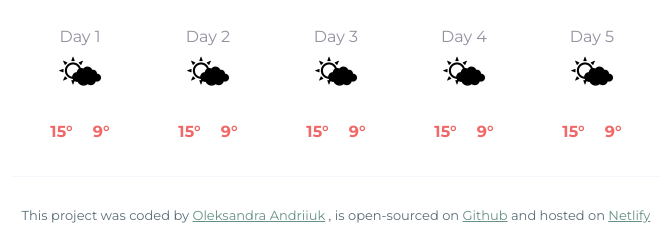
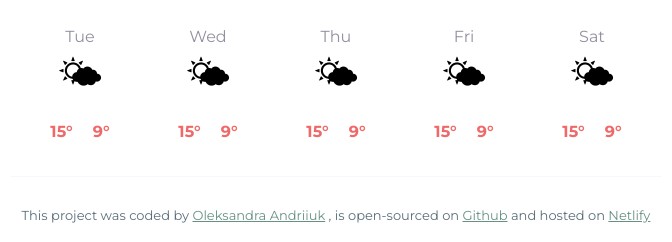
Before and after one commit to aleks-sandra/SheCodes-plus, a plain HTML site: page index.html in a window 1280 px wide. Shown: the part 272-514 px from the top of the page, 304-976 px from the left. Drawn offline with nearby package versions, Linux system fonts and the light colour scheme; no server answers.

Commit message:
Inject forecast HTML from JS

```diff
--- a/index.html
+++ b/index.html
@@ -44,48 +44,7 @@
             <div class="weather-app-unit">°C</div>
           </div>
         </div>
-        <div class="weather-forecast">
-          <div class="weather-forecast-day">
-            <div class="weather-forecast-date">Day 1</div>
-            <div class="weather-forecast-icon">🌤</div>
-            <div class="weather-forecast-temperatures">
-              <div class="weather-forecast-temperature">15°</div>
-              <div class="weather-forecast-temperature">9°</div>
-            </div>
-          </div>
-          <div class="weather-forecast-day">
-            <div class="weather-forecast-date">Day 2</div>
-            <div class="weather-forecast-icon">🌤</div>
-            <div class="weather-forecast-temperatures">
-              <div class="weather-forecast-temperature">15°</div>
-              <div class="weather-forecast-temperature">9°</div>
-            </div>
-          </div>
-          <div class="weather-forecast-day">
-            <div class="weather-forecast-date">Day 3</div>
-            <div class="weather-forecast-icon">🌤</div>
-            <div class="weather-forecast-temperatures">
-              <div class="weather-forecast-temperature">15°</div>
-              <div class="weather-forecast-temperature">9°</div>
-            </div>
-          </div>
-          <div class="weather-forecast-day">
-            <div class="weather-forecast-date">Day 4</div>
-            <div class="weather-forecast-icon">🌤</div>
-            <div class="weather-forecast-temperatures">
-              <div class="weather-forecast-temperature">15°</div>
-              <div class="weather-forecast-temperature">9°</div>
-            </div>
-          </div>
-          <div class="weather-forecast-day">
-            <div class="weather-forecast-date">Day 5</div>
-            <div class="weather-forecast-icon">🌤</div>
-            <div class="weather-forecast-temperatures">
-              <div class="weather-forecast-temperature">15°</div>
-              <div class="weather-forecast-temperature">9°</div>
-            </div>
-          </div>
-        </div>
+        <div class="weather-forecast" id="forecast"></div>
       </main>
       <footer>
         This project was coded by
--- a/src/index.js
+++ b/src/index.js
@@ -52,7 +52,30 @@ function handleSearchSubmit(event) {
   searchCity(searchInput.value);
 }
 
+function displayForecast() {
+  let days = ["Tue", "Wed", "Thu", "Fri", "Sat"];
+  let forecastHtml = "";
+
+  days.forEach(function (day) {
+    forecastHtml =
+      forecastHtml +
+      `
+      <div class="weather-forecast-day">
+                <div class="weather-forecast-date">${day}</div>
+                <div class="weather-forecast-icon">🌤</div>
+                <div class="weather-forecast-temperatures">
+                  <div class="weather-forecast-temperature">15°</div>
+                  <div class="weather-forecast-temperature">9°</div>
+                </div>
+              </div>
+              `;
+  });
+  let forecastElement = document.querySelector("#forecast");
+  forecastElement.innerHTML = forecastHtml;
+}
+
 let searchFormElement = document.querySelector("#search-form");
 searchFormElement.addEventListener("submit", handleSearchSubmit);
 
 searchCity("Prague");
+displayForecast();
```
